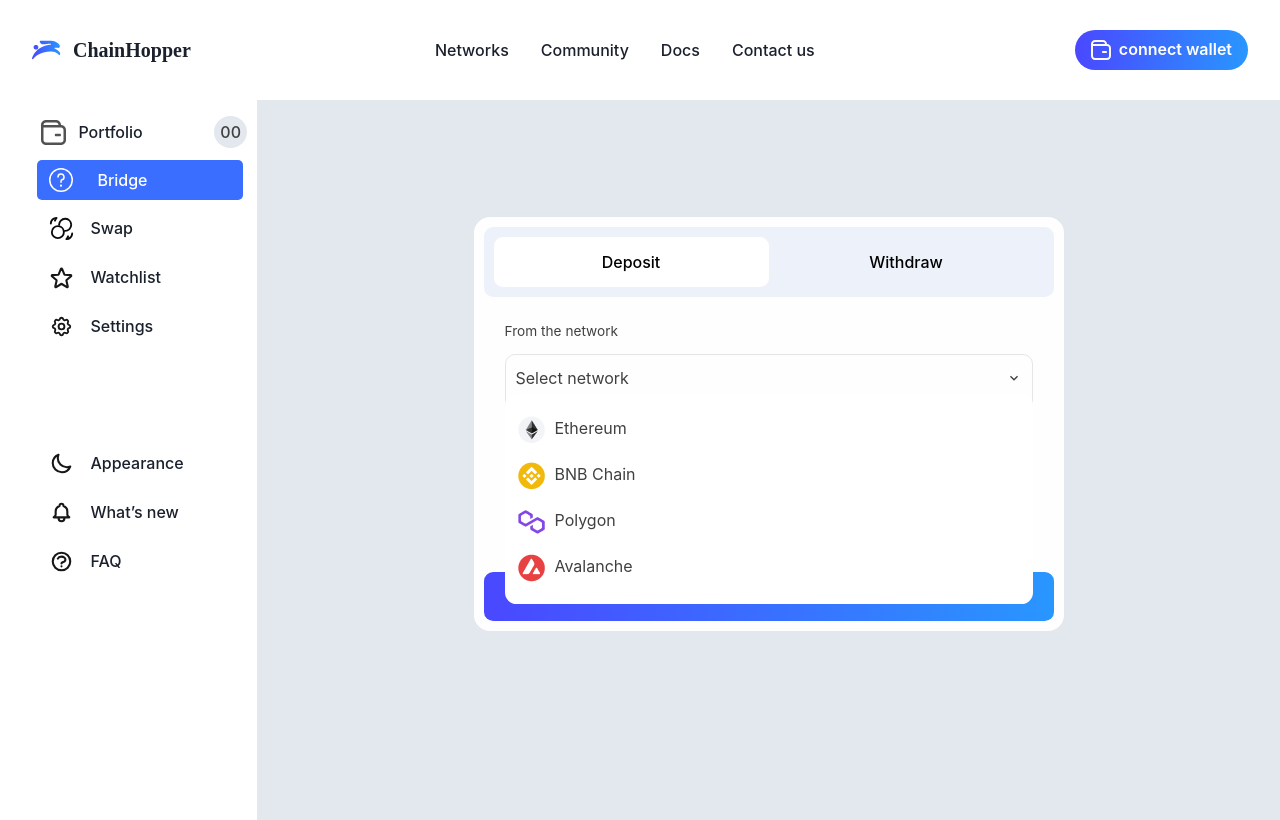
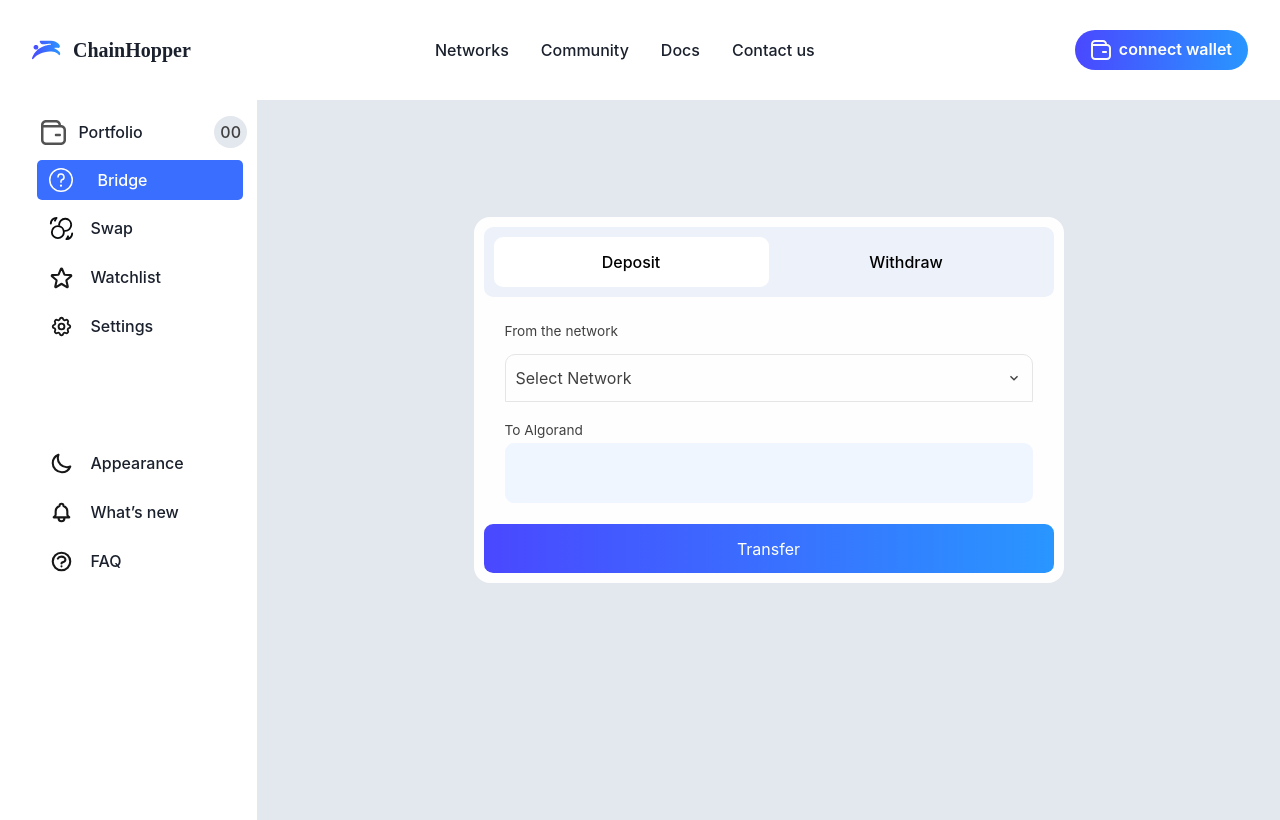
Before and after one commit to algorand-hackers/chain-hopper, a React (Create React App) app in the folder apps/frontend/: page /bridge in a window 1280 px wide. Built offline with nearby package versions, Linux system fonts and the light colour scheme.

Commit message:
fixed the select token button

```diff
--- a/apps/frontend/src/components/SelectNetwork/index.jsx
+++ b/apps/frontend/src/components/SelectNetwork/index.jsx
@@ -1,96 +1,146 @@
-import React, {useState} from 'react'
-import {
-     Flex,
-     Stack,
-     Text,
-     Image
-    } from '@chakra-ui/react';
-import {MdOutlineKeyboardArrowDown} from 'react-icons/md'
-import Images_Icons from "../../constant/icons-images";
+import React, { useState } from 'react';
+import { Flex, Stack, Text, Image, Box, Img } from '@chakra-ui/react';
+import { MdOutlineKeyboardArrowDown } from 'react-icons/md';
+import Images_Icons from '../../constant/icons-images';
 
-const SelectNetwork = ( props, {...rest}) => {
-       const {
-        wrapperSelect,
-        buttonSelect,
-        optionContent,
-        optionContentChild
-    } = useSelectNetworkStyles();
+const SelectNetwork = ({ selected, setSelected, tokenIcon, setTokenIcon }) => {
+  const { wrapperSelect, buttonSelect, optionContent, optionContentChild } =
+    useSelectNetworkStyles();
 
-    const [value, setValue] = useState("Select network");
+  const [isActive, setIsActive] = useState(false);
+  const [icon, setIcon] = useState(false);
+  const options = [
+    {
+      token:"Ethereum",
+      img: Images_Icons.ethereumLogo
+    },
+    {
+      token:"BNB Chain",
+      img: Images_Icons.bnbLogo
+    },
+    {
+      token:"Polygon",
+      img: Images_Icons.polygonLogo
+    },
+    {
+      token:"Avalanche",
+      img: Images_Icons.avalancheLogo
+    }
+  ]
 
   const onElementClicked = () => {
-     setValue()
-    }
+    //  setValue()
+  };
 
   return (
-     <Flex {...rest} {...wrapperSelect}>
-     <Flex {...buttonSelect} justifyContent="space-between" align="center">
-     <Text>{value}</Text>
-     <MdOutlineKeyboardArrowDown/>
+    <Flex  {...wrapperSelect}>
+      <Flex {...buttonSelect} justifyContent="space-between" align="center"
+        onClick={e => setIsActive(!isActive)}
+      >
+        <Flex>
+          {icon && <Image src={tokenIcon} mr={'10px'} />}
+          <Text>{selected}</Text>
+        </Flex>
+        <MdOutlineKeyboardArrowDown />
       </Flex>
       {/* -------------------- THE SELECT OPTION DROPDOWN NETWORK AVAILABLE ---------------------- */}
-     <Stack {...optionContent} zIndex={"10000"} overflowY="auto"
+      {isActive && (
+        <Stack
+          {...optionContent}
+          zIndex={'10000'}
+          overflowY="auto"
           css={{
             '&::-webkit-scrollbar': {
-          display: "none"
-          }
+              display: 'none',
+            },
           }}
-     onClick={() => {onElementClicked()}}
+          // onClick={() => {
+          //   onElementClicked();
+          // }}
         >
-          <Flex {...optionContentChild} _hover={{ bg:"#F7F7F8", borderRadius: "5.3183px" }} p={"5px"}>
-          <Image fallbackSrc={Images_Icons.ethereumLogo} mr={"10px"} />
-          <Text>Ethereum</Text>
+          <Box>
+            {options?.map((option) => (
+              <Flex
+              // key={index}
+              {...optionContentChild}
+              _hover={{ bg: '#F7F7F8', borderRadius: '5.3183px' }}
+              p={'5px'}
+              onClick={e => {
+                setSelected(option.token)
+                setTokenIcon(option.img)
+                setIsActive(false)
+                setIcon(true)
+              }}
+            >
+              <Image src={option.img} mr={'10px'} />
+              {option.token}
+            </Flex>
+            ))}
+
+
+            {/* <Flex
+              {...optionContentChild}
+              _hover={{ bg: '#F7F7F8', borderRadius: '5.3183px' }}
+              p={'5px'}
+            >
+              <Image fallbackSrc={Images_Icons.bnbLogo} mr={'10px'} />
+              BNB Chain
             </Flex>
 
-          <Flex {...optionContentChild} _hover={{ bg:"#F7F7F8", borderRadius: "5.3183px" }} p={"5px"}>
-          <Image fallbackSrc={Images_Icons.bnbLogo} mr={"10px"} />
-          <Text>BNB Chain</Text>
+            <Flex
+              {...optionContentChild}
+              _hover={{ bg: '#F7F7F8', borderRadius: '5.3183px' }}
+              p={'5px'}
+            >
+              <Image fallbackSrc={Images_Icons.polygonLogo} mr={'10px'} />
+              Polygon
             </Flex>
 
-          <Flex {...optionContentChild} _hover={{ bg:"#F7F7F8", borderRadius: "5.3183px" }} p={"5px"}>
-          <Image fallbackSrc={Images_Icons.polygonLogo} mr={"10px"} />
-          <Text>Polygon</Text>
+            <Flex
+              {...optionContentChild}
+              _hover={{ bg: '#F7F7F8', borderRadius: '5.3183px' }}
+              p={'5px'}
+            >
+              <Image fallbackSrc={Images_Icons.avalancheLogo} mr={'10px'} />
+              Avalanche
+            </Flex> */}
+          </Box>
+        </Stack>
+      )}
     </Flex>
+  );
+};
 
-          <Flex {...optionContentChild} _hover={{ bg:"#F7F7F8", borderRadius: "5.3183px" }} p={"5px"}>
-          <Image fallbackSrc={Images_Icons.avalancheLogo} mr={"10px"} />
-          <Text>Avalanche</Text>
-          </Flex>
-     </Stack>
-     </Flex>
-  )
-}
-
-export default SelectNetwork
+export default SelectNetwork;
 
 export const useSelectNetworkStyles = () => {
   return {
     wrapperSelect: {
-      minWidth: "100%",
-      w: "100%",
-      position: "relative",
+      minWidth: '100%',
+      w: '100%',
+      position: 'relative',
     },
     buttonSelect: {
-      w: "100%",
-      h: "48px",
-      color: "#404040",
-      border: "1px solid #E5E5E5",
-      borderRadius: "10px 10px 0px 0px",
-      padding: "10px",
-      cursor: "pointer"
+      w: '100%',
+      h: '48px',
+      color: '#404040',
+      border: '1px solid #E5E5E5',
+      borderRadius: '10px 10px 0px 0px',
+      padding: '10px',
+      cursor: 'pointer',
     },
     optionContent: {
-       marginTop: "40px",
-       w: "100%",
-       position: "absolute",
-       bg: "#FFFFFF",
-       borderRadius: "11.422px",
-       padding: "17.1329px 8px",
-       minHeight: "100px"
+      marginTop: '40px',
+      w: '100%',
+      position: 'absolute',
+      bg: '#FFFFFF',
+      borderRadius: '11.422px',
+      padding: '17.1329px 8px',
+      minHeight: '100px',
     },
     optionContentChild: {
-      cursor: "pointer",
-      color: "#404040",
-    }
+      cursor: 'pointer',
+      color: '#404040',
+    },
   };
 };
--- a/apps/frontend/src/pages/Bridge/Bridge.jsx
+++ b/apps/frontend/src/pages/Bridge/Bridge.jsx
@@ -22,8 +22,9 @@
         fontsm,
     } = useBridgeStyles();
     // const [displaySwitcher, setDisplaySwitcher] = useState(true);
-    // const [network, setNetwork] = useState("");
-    // const [network2, setNetwork2] = useState("");
+    const [selected, setSelected] = useState("Select Network");
+    const [tokenIcon, setTokenIcon] = useState();
+    // const [network2, setNetwork2] = useState(false);
 
 
   //   const networkData = networks.map((data) => {
@@ -71,24 +72,7 @@
 
                           {/* ------------------- SELECT NETWORK -------------------- */}
                           <Flex {...rest} mt={"10px"}>
-                           <SelectNetwork selecttable={["Ethereum", "BNB Chain", "Polygon", "Avalanche"]} />
-                          </Flex>
-                          {/* ------------------- SELECT TOKENS -------------------- */}
-                          <Flex {...rest}>
-                            <Select
-                            //  variant="unstyled"
-                             placeholder="Select tokens"
-                             pl={"5px"}
-                             h="50px"
-                             alignSelf="center"
-                             justifySelf={"center"}
-                             justifyContent="center"
-                             {...root3}
-                            >
-                              <option value='option1'>Option 1</option>
-                              <option value='option2'>Option 2</option>
-                              <option value='option3'>Option 3</option>
-                            </Select>
+                           <SelectNetwork selected={selected} setSelected={setSelected} tokenIcon={tokenIcon} setTokenIcon={setTokenIcon} selecttable={["Ethereum", "BNB Chain", "Polygon", "Avalanche"]} />
                           </Flex>
 
                            {/* ------------------------ BRIDGING ---------------------- */}
```
Lines whose indentation alone changed are shown as unchanged.
